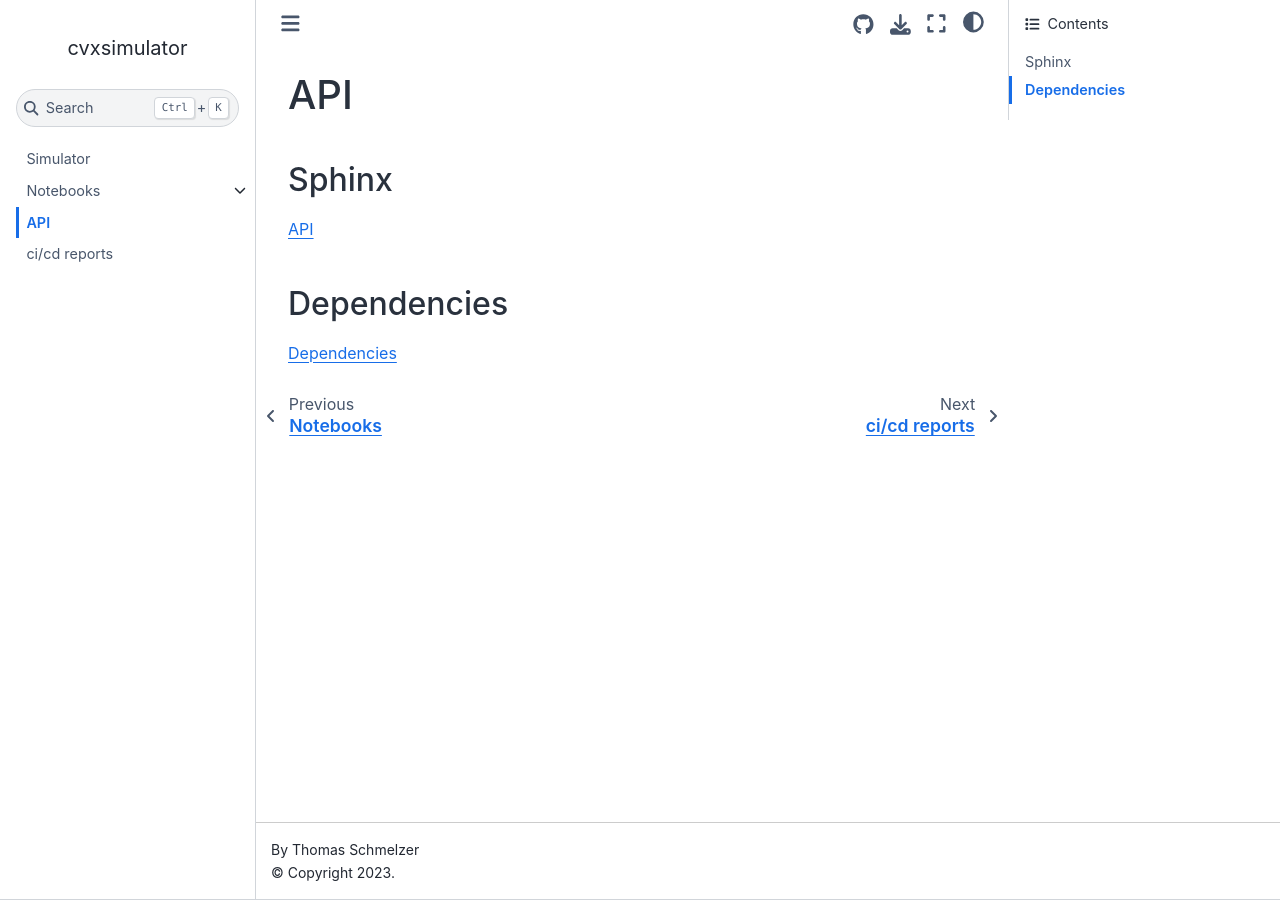
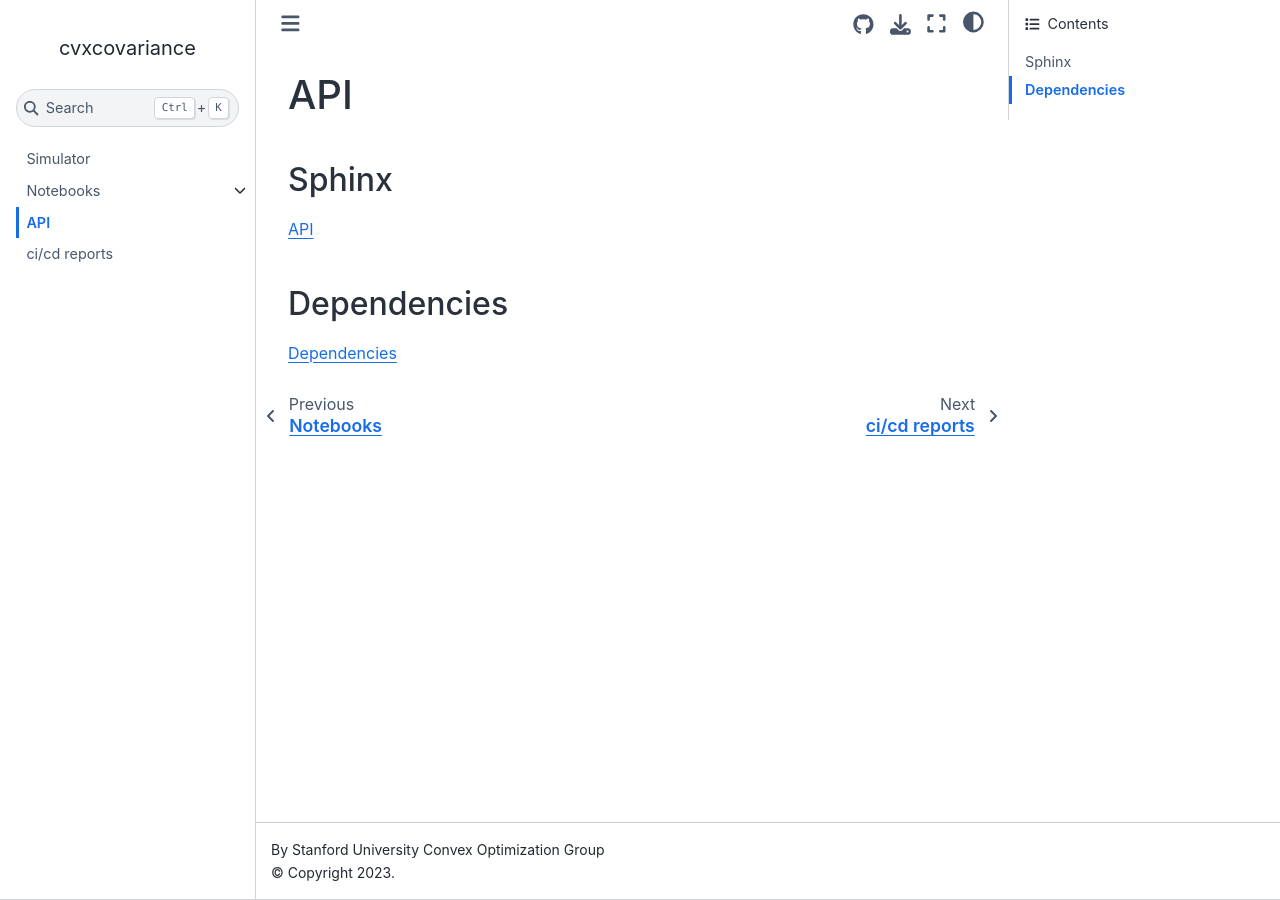
Before and after one commit to cvxgrp/cov_pred_finance, a Jupyter Book: the page built from book/docs/api.md, in a window 1280 px wide. Built offline with Jupyter Book 1.0.4 settings and Sphinx 7.4.7 and the Sphinx Book theme 1.1.4, drawn with Linux system fonts in a browser that asks for light colours; comment, search, counter and statistics services are not loaded.

Commit message:
14 fix book (#15)
* config updated

* configuration for sphinx

```diff
--- a/book/_config.yml
+++ b/book/_config.yml
@@ -1,8 +1,8 @@
 # Book settings
 # Learn more at https://jupyterbook.org/customize/config.html
 
-title: cvxsimulator
-author: Thomas Schmelzer
+title: cvxcovariance
+author: Stanford University Convex Optimization Group
 only_build_toc_files: true
 
 execute:
@@ -27,7 +27,7 @@ sphinx:
 
 # Information about where the book exists on the web
 repository:
-  url: https://github.com/cvxgrp/simulator
+  url: https://github.com/cvxgrp/cov_pred_finance
   path_to_book: book
   branch: main
 
--- a/book/sphinx/conf.py
+++ b/book/sphinx/conf.py
@@ -2,7 +2,7 @@
 from __future__ import annotations
 
 master_doc = "index"
-project = "cvxsimulator"
+project = "cvxcovariance"
 
 source_suffix = {
     ".rst": "restructuredtext",
@@ -36,7 +36,7 @@ napoleon_numpy_docstring = True
 # HTML -----------------------------------------------------------------
 html_favicon = "_static/logo.jpeg"
 html_logo = "_static/logo.jpeg"
-html_title = "cvxsimulator Documentation"
+html_title = "cvxcovariance Documentation"
 html_show_sourcelink = True
 html_css_files = [
     "custom.css",
```
